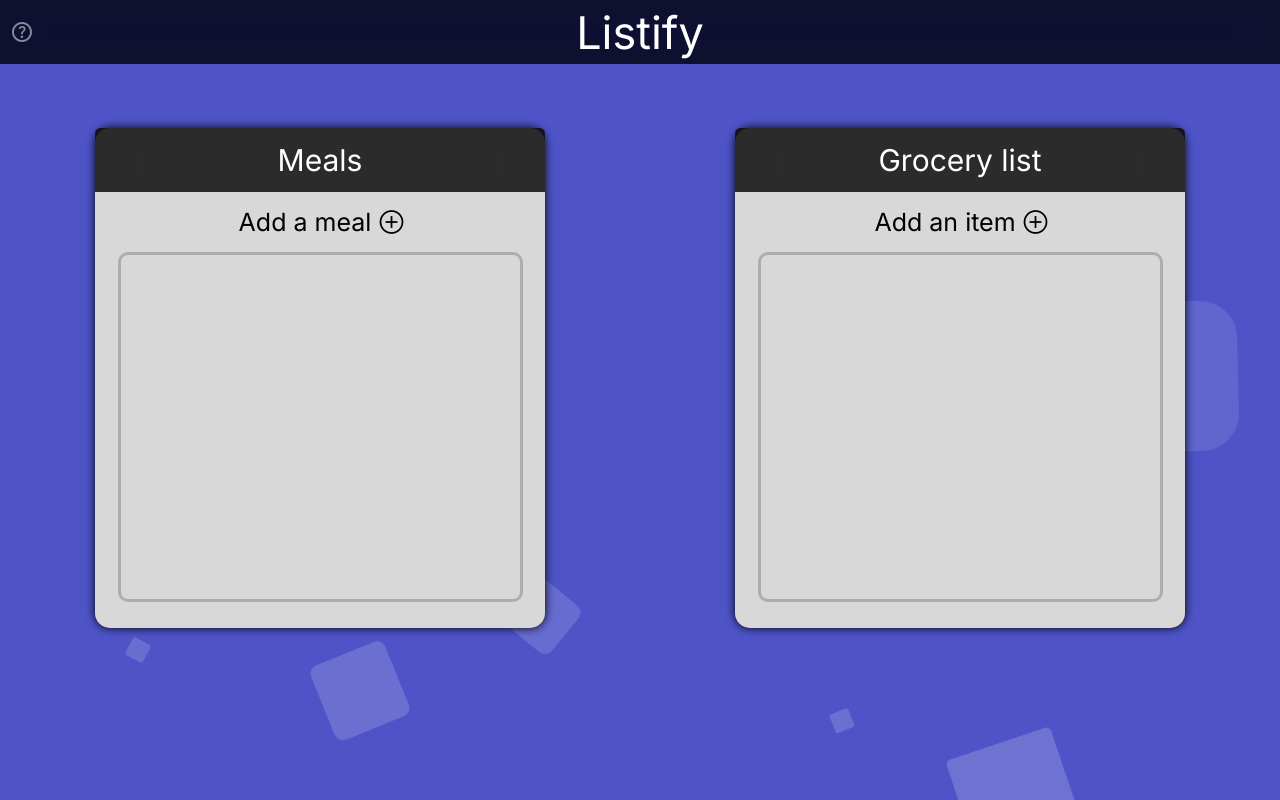
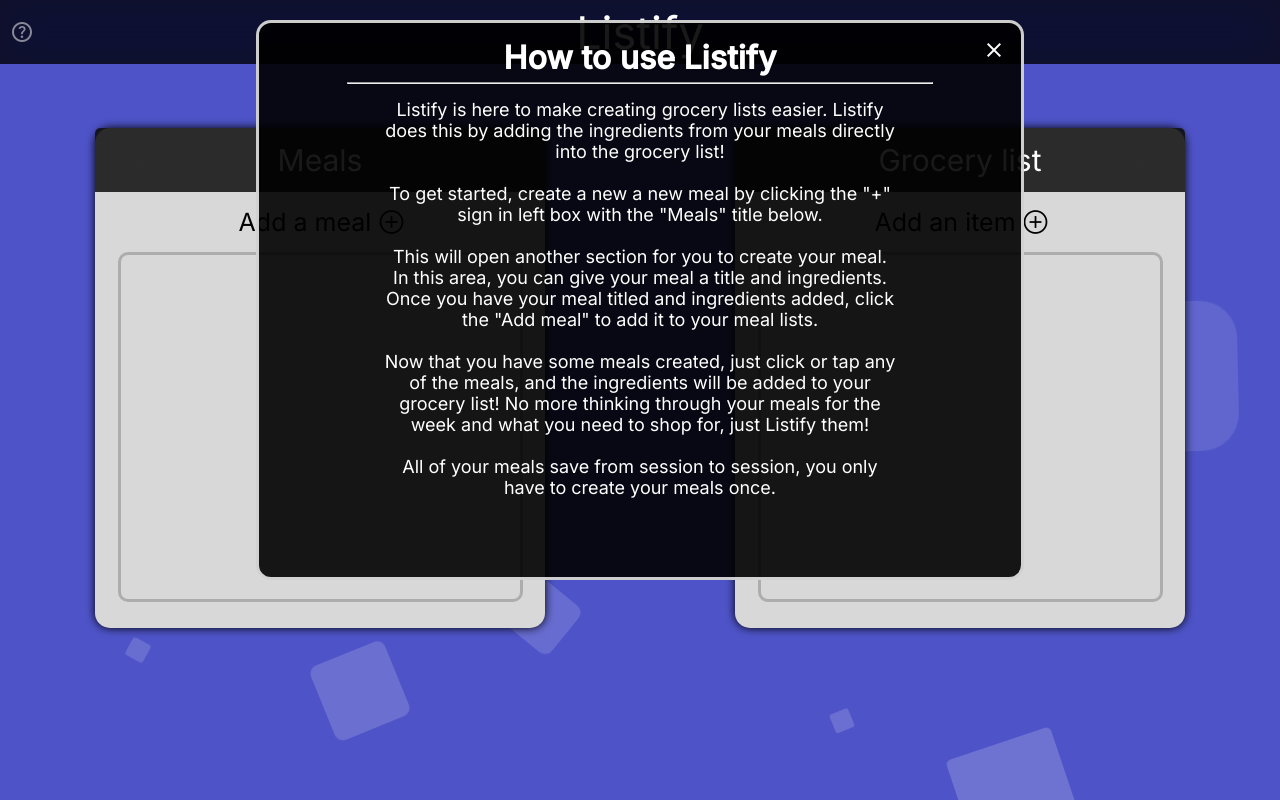
Before and after one commit to jon-tschida/Listify, a React (Create React App) app: page / in a window 1280 px wide. Built offline with nearby package versions, Linux system fonts and the light colour scheme.

Commit message:
Added copy button and help functionality
Help dialogue opens by default on first visit, it shouldn't open again after first visit.

Added a copy button to the grocery list.

```diff
--- a/src/App.js
+++ b/src/App.js
@@ -6,10 +6,15 @@
 import HowTo from "./components/HowTo";
 
 export default function App() {
-
   //=================================
   //======== Setting state =========
-  const [isHelpOpen, setIsHelpOpen] = React.useState(false);
+  const [isHelpOpen, setIsHelpOpen] = React.useState(() => {
+    let init;
+    if (JSON.parse(localStorage.getItem("isHelpOpen")) === null) init = true;
+    else init = JSON.parse(localStorage.getItem("isHelpOpen"));
+    return init;
+  });
+
   const [isAddMealsOpen, setIsAddMealsOpen] = React.useState(false);
   const [ingredients, setIngredients] = React.useState([]);
   const [mealTitle, setMealTitle] = React.useState("");
@@ -25,7 +30,7 @@
   const [totalGroceryList, setTotalGroceryList] = React.useState(() => {
     let init;
     if (localStorage.getItem(`totalGroceryList`)) {
-      init = localStorage.getItem(`totalGroceryList`).split(",")
+      init = localStorage.getItem(`totalGroceryList`).split(",");
     } else init = [];
     return init[0] === "" ? [] : init;
   });
@@ -49,6 +54,10 @@
   React.useEffect(() => {
     localStorage.setItem(`totalGroceryList`, totalGroceryList);
   }, [totalGroceryList]);
+
+  React.useEffect(() => {
+    localStorage.setItem(`isHelpOpen`, isHelpOpen);
+  }, [isHelpOpen]);
   //=============================
 
   // remove Ingredients from the addMeal Modal when the Modal is closed
--- a/src/components/GroceryList.js
+++ b/src/components/GroceryList.js
@@ -4,7 +4,8 @@
 export default function GroceryList(props) {
   const [openAddAnItem, setOpenAddAnItem] = React.useState(false);
 
-
+  /////////////
+  // Functions
   const handleDelete = (index) => {
     props.setTotalGroceryList((prevList) =>
       prevList.filter((_, i) => i !== index)
@@ -35,6 +36,15 @@
   const handleEnableAddItem = () => setOpenAddAnItem((prevState) => !prevState);
 
   const handleClear = () => props.setTotalGroceryList([]);
+
+  async function copyTextToClipboard(text) {
+    if ("clipboard" in navigator) {
+      return await navigator.clipboard.writeText(text);
+    }
+  }
+
+  ////////////
+  // End functions
 
   // Clears add an item field when we add a new item via the form
   React.useEffect(() => {
@@ -98,12 +108,20 @@
         </div>
         {props.totalGroceryList.length > 0 && (
           <div className="clear-list-container">
-            <div className="clear-list">Clear</div>
             <span
               className="material-symbols-outlined remove-ingredient"
               onClick={handleClear}
             >
               delete
+            </span>
+            <div className="clear-list">Clear</div>
+            ||
+            <div className="clear-list">Copy</div>
+            <span
+              className="material-symbols-outlined remove-ingredient"
+              onClick={() => copyTextToClipboard(props.totalGroceryList)}
+            >
+              content_copy
             </span>
           </div>
         )}
--- a/src/components/HowTo.js
+++ b/src/components/HowTo.js
@@ -16,6 +16,7 @@
         by adding the ingredients from your meals directly into the grocery
         list!
         <br />
+        <br />
         To get started, create a new a new meal by clicking the "+" sign in left
         box with the "Meals" title below. <br /> <br />
         This will open another section for you to create your meal. In this
@@ -28,6 +29,10 @@
         meals, and the ingredients will be added to your grocery list! No more
         thinking through your meals for the week and what you need to shop for,
         just Listify them!
+        <br />
+        <br />
+        All of your meals save from session to session, you only have to create
+        your meals once.
       </p>
     </div>
   );
--- a/src/index.css
+++ b/src/index.css
@@ -33,6 +33,8 @@
   border: rgba(255, 255, 255, 0.8) solid;
   text-align: center;
   padding: 15px;
+
+  overflow-y: auto;
 }
 
 .close {
@@ -264,6 +266,7 @@
 .add-meal > p {
   font-weight: 300;
   font-size: 25px;
+  cursor: pointer;
 }
 
 .add-meal-close {
@@ -379,6 +382,8 @@
 .clear-list {
   font-size: 20px;
   font-weight: 300;
+  margin-left: 5px;
+  margin-right: 5px;
 }
 
 .cap {
@@ -756,7 +761,7 @@
     position: absolute;
     top: 5px;
     right: 5px;
-    font-size: 15px;
+    font-size: 18px;
   }
 
   .howTo > hr {
```
